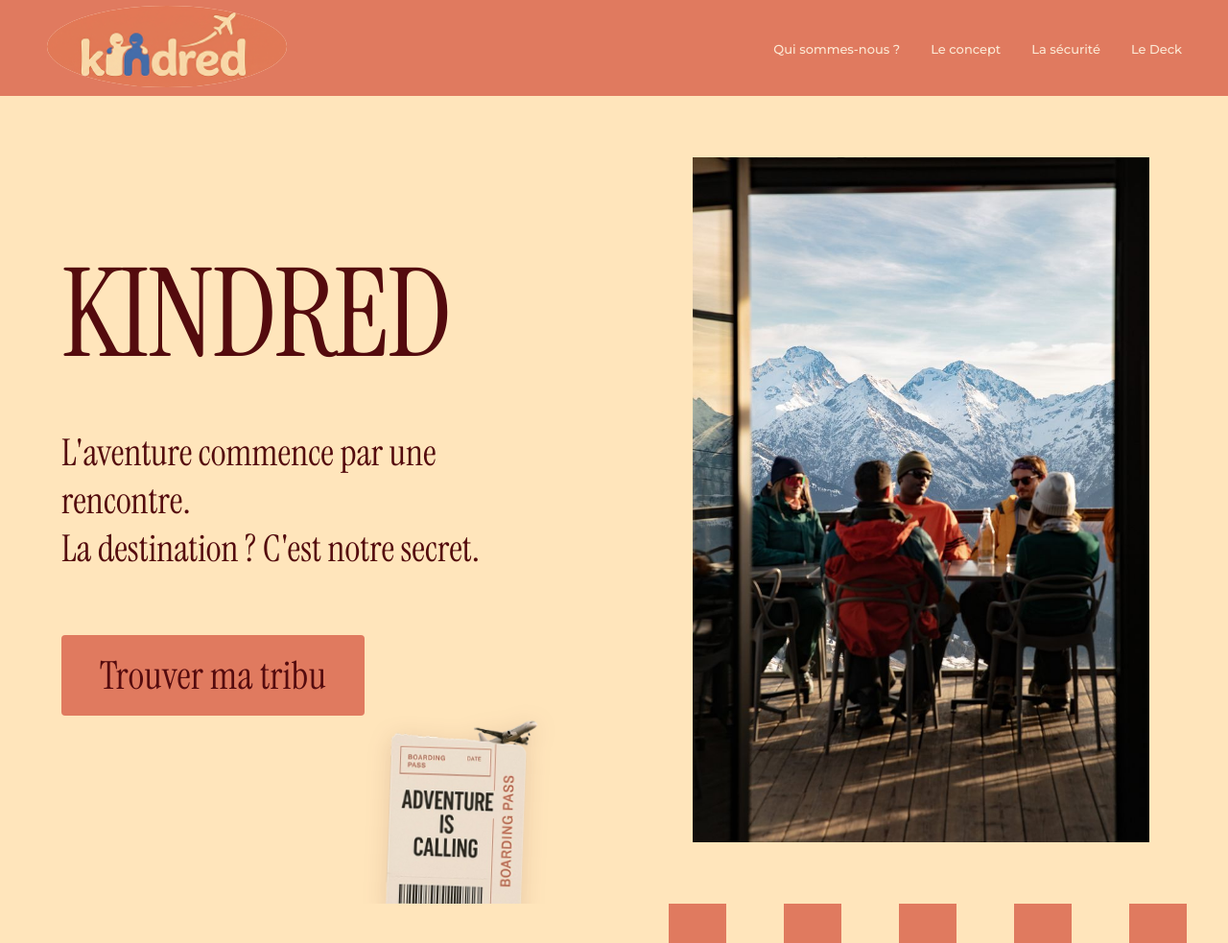
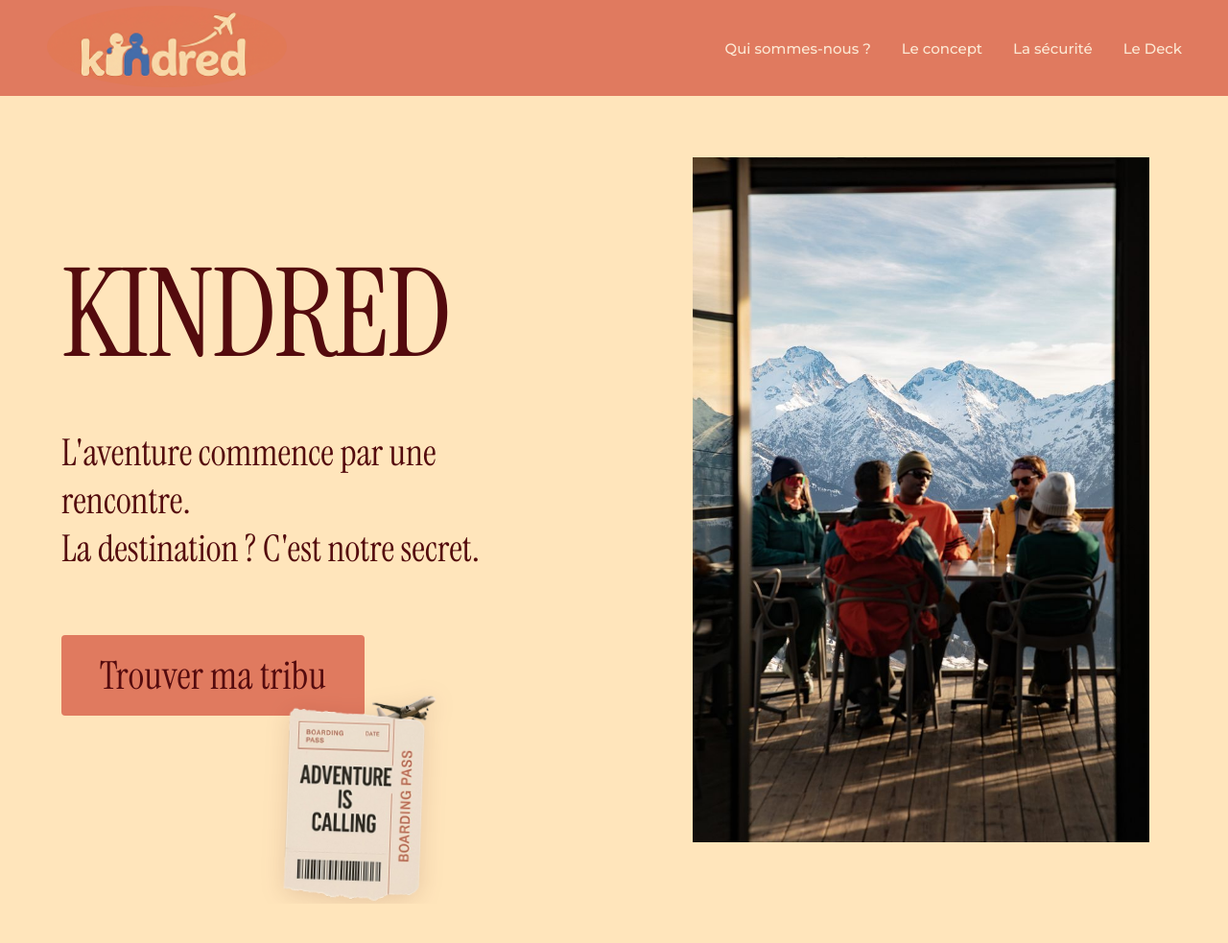
Before and after one commit to c-txr/kindred-website, a plain HTML site: page index.html in a window 1280 px wide. Shown: the top 983 px of the page at 96% size. Drawn offline with Linux system fonts and the light colour scheme.

Commit message:
fix: retirer le background du logo, et retirer quelques lignes inutiles

```diff
--- a/index.html
+++ b/index.html
@@ -13,7 +13,7 @@
        ===================== -->
   <nav class="nav">
     <a href="#" class="nav-logo">
-      <img src="logo-kindred.png" class="nav-logo-dot">
+      <img src="logo-kindred.png" class="nav-logo-dot" alt="Logo de la marque">
     </a>
     <ul class="nav-links">
       <li><a href="#qui-sommes-nous">Qui sommes-nous ?</a></li>
@@ -39,18 +39,14 @@
 
       <div class="cta-wrap">
         <button class="cta-btn">Trouver ma tribu</button>
-
-        <!-- Boarding Pass -->
         <div class="boarding-pass">
           <img src="boardingpass.png">
         </div>
-        <!-- Fin Boarding Pass -->
-
       </div>
     </div>
     <!-- Fin colonne gauche -->
 
-    <!-- Colonne droite — remplace le src par ta vraie image -->
+    <!-- Colonne droite -->
     <div class="hero-right">
       <img src="herosection-img.jpeg" alt="Groupe d'amis en montagne" />
     </div>
@@ -92,7 +88,6 @@
 
 
       <div class="about-img-wrap">
-        <!-- Remplace le src par ta vraie image -->
         <img src="valise.jpeg" alt="Valise rouge devant la mer" />
       </div>
     </div>
@@ -127,7 +122,6 @@
     <!-- Colonne droite -->
     <div class="how-right">
       <div class="how-img-wrap">
-        <!-- Remplace le src par ta vraie image -->
         <img src="hands.png" alt="Illustration de poignée de main" />
       </div>
     </div>
--- a/style.css
+++ b/style.css
@@ -32,23 +32,10 @@
   height: 100px;
 }
 
-.nav-logo {
-  font-family: 'Montserrat', sans-serif;
-  font-weight: 600;
-  font-size: 22px;
-  color: #FFF5E1;
-  letter-spacing: -0.5px;
-  display: flex;
-  align-items: center;
-  gap: 2px;
-  text-decoration: none;
-}
-
 .nav-logo-dot {
   display: inline-block;
   width: 250px;
   height: 85px;
-  background-color: #FFF5E1;
   border-radius: 50%;
   margin: 0 1px;
   vertical-align: middle;
@@ -64,7 +51,7 @@
 
 .nav-links a {
   font-family: 'Montserrat', sans-serif;
-  font-size: 13px;
+  font-size: 15px;
   font-weight: 500;
   color: #FFF5E1;
   text-decoration: none;
@@ -151,8 +138,8 @@
 
 .boarding-pass img {
   position: absolute;
-  top: 70%;
-  left: 60%;
+  top: 40%;
+  left: 40%;
   width: 190px;
   height: auto;
   background-color: transparent;
@@ -268,6 +255,7 @@
   justify-content: center;
   padding: 4rem 2.5rem;
   overflow: hidden;
+  margin-top: 70px;
 }
 
 .about-stripes {
@@ -347,6 +335,7 @@
   min-height: 100vh;
   background-color: #FFE5BB;
   overflow: hidden;
+  margin-top: 90px;
 }
 
 .how .about-card {
@@ -422,6 +411,8 @@
   display: flex;
   flex-direction: column;
   align-items: center;
+  margin-top: -100px;
+  margin-bottom: 100px;
 }
 
 .trust-grid {
```
Also changed, not shown: cartes.jpeg (added).
